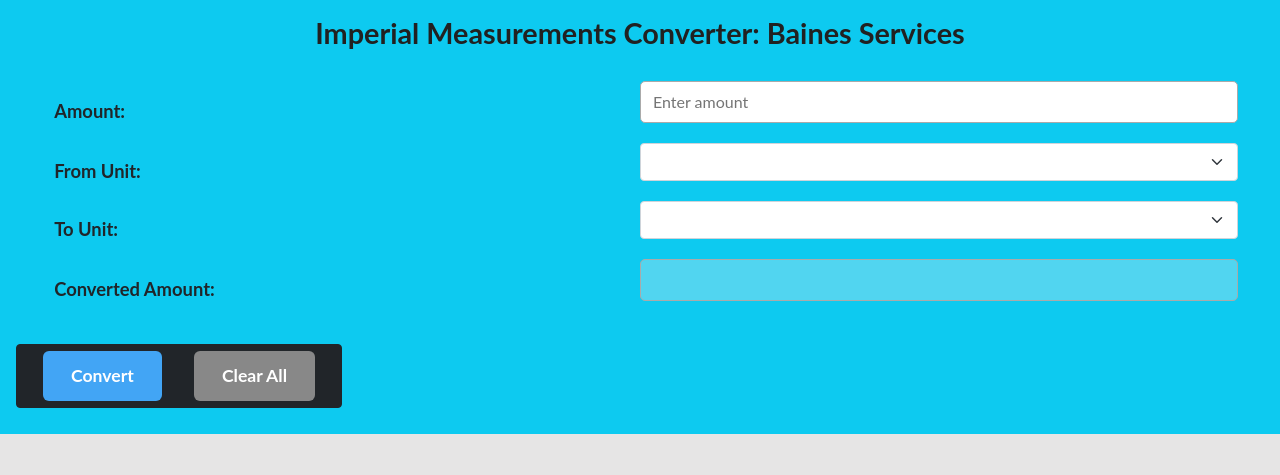
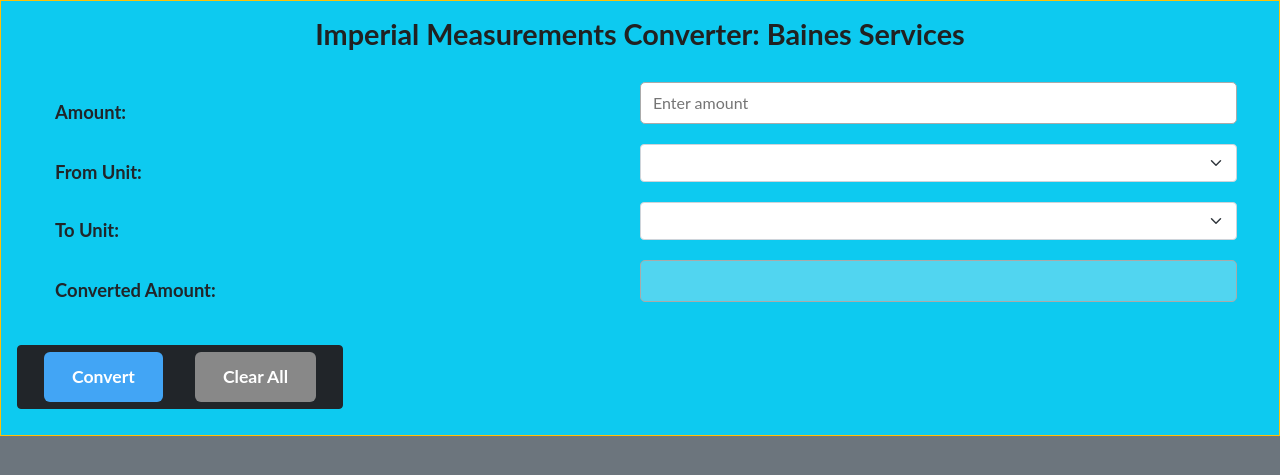
Before and after one commit to cuthbert86/cuthbert86.github.io, a Jekyll site: the page imperial_measurement_system.html, which Jekyll copies as it is, in a window 1280 px wide. Shown: the top 475 px of the page. Built offline with Jekyll 4.4.1, drawn with Linux system fonts in a browser that asks for light colours.

Commit message:
Update imperial_measurement_system.html
Signed-off-by: Cuthbert Baines <149163506+cuthbert86@users.noreply.github.com>

```diff
--- a/imperial_measurement_system.html
+++ b/imperial_measurement_system.html
@@ -79,8 +79,8 @@
         }
     </style>
 </head>
-<body>
-    <div class="container-fluid p-3 mb-2 bg-info text-dark">
+<body class="bg-secondary text-white">
+    <div class="container-fluid p-3 mb-2 bg-info text-dark border border-warning"">
         <h1>Imperial Measurements Converter: Baines Services</h1>
         <div class="row justify-content-md-center">
             <label for="amount1">Amount:</label>
@@ -92,7 +92,7 @@
         </div>
         <div class="row justify-content-md-center">
             <label for="unit2">To Unit:</label>
-            <select class="form-select" id="floatingSelect" aria-label="select output"></select>
+            <select class="form-select" id="floatingSelect" data-bs-toggle="tooltip" data-bs-placement="left" title="Tooltip" aria-label="select output"></select>
         </div>
         <div class="row justify-content-md-center">
             <label for="amount2">Converted Amount:</label>
```
